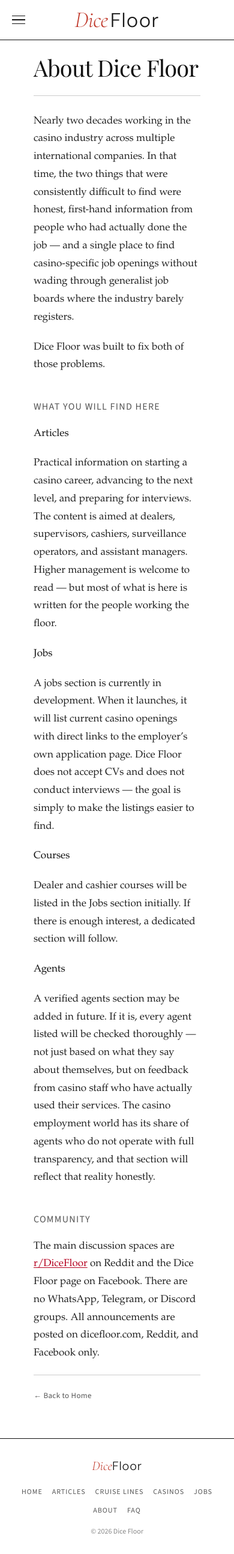
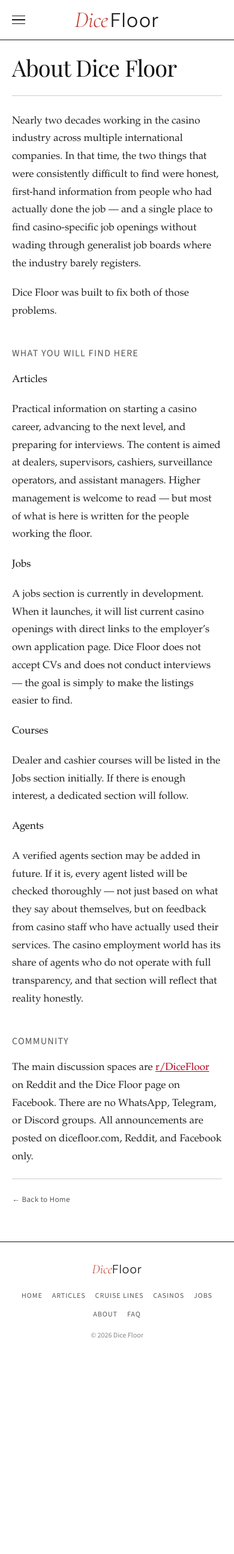
Before and after one commit to dice-floor/dicefloor, a Jekyll site: the page built from about.md, in a window 390 px wide. Shown: the whole page at 60% size. Built offline with Jekyll 4.4.1, drawn with Linux system fonts in a browser that asks for light colours; some web fonts are replaced; after the commit the page ends 2264 px from its top, so only the background shows below that.

Commit message:
Fix mobile article page width — force full viewport width
Add !important to content padding reset and explicit width: 100%
to prevent desktop 40px side-padding from squeezing article body.

Co-Authored-By: Claude Sonnet 4.6 <noreply@anthropic.com>

```diff
--- a/assets/css/main.css
+++ b/assets/css/main.css
@@ -637,9 +637,10 @@ footer {
     .articles-col--last { border-bottom: none; margin-bottom: 0; }
 
     /* Article page — mobile */
-    .article-page { padding: 24px 16px 60px; }
+    .content:has(.article-page) { padding: 0 !important; width: 100%; }
+    .article-page { max-width: 100% !important; width: 100%; padding: 24px 20px 60px; box-sizing: border-box; }
     .article-page-headline { font-size: 28px; }
-    .article-body { font-size: 16px; }
+    .article-body { font-size: 20px; }
     .article-page-meta { flex-direction: column; align-items: flex-start; gap: 10px; }
     .article-share { gap: 16px; }
     .article-page-share-row { gap: 24px; }
@@ -663,8 +664,7 @@ footer {
     }
     .footer-links { flex-wrap: wrap; justify-content: center; gap: 12px 16px; }
 
-    /* Mobile article body font size */
-    .article-body { font-size: 18px; }
+    /* Mobile article body font size — already set to 20px above */
 
     /* Mobile audio listen-more / read-more links */
     .mobile-listen-more {
```
